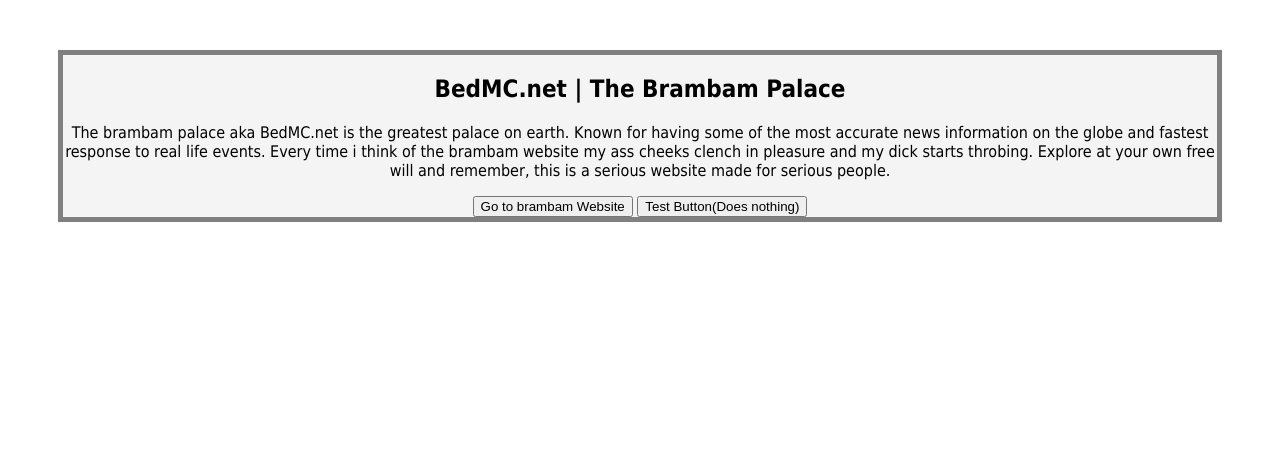
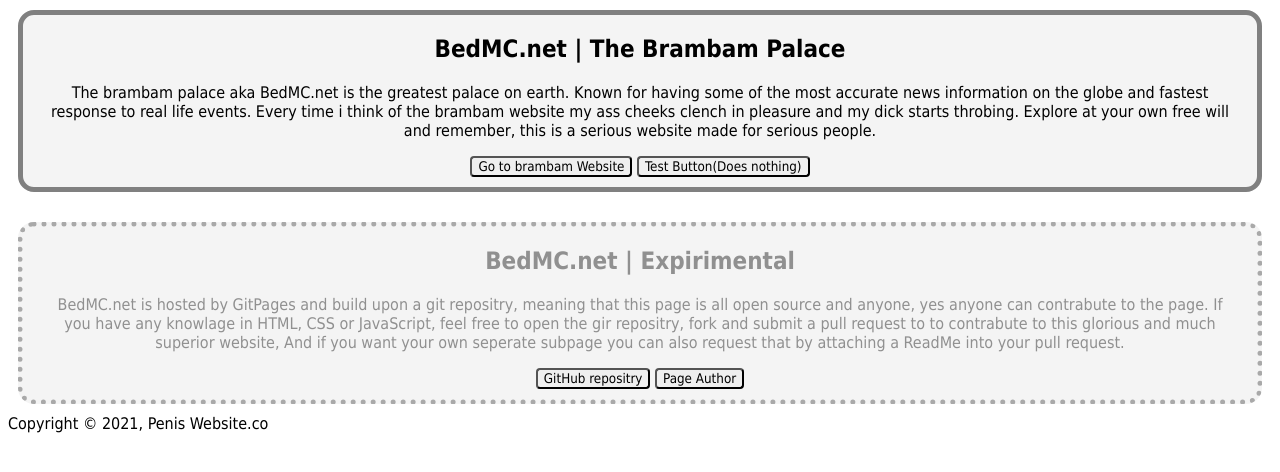
Before and after one commit to DurpDaCrooze/HTML, a plain HTML site: page index.html in a window 1280 px wide. Drawn offline with Linux system fonts and the light colour scheme.

Commit message:
Menu | Major design/content update
Design
-Improved index page design layout
-Added padding where necessary
-Tweaked margins

Content
-Added new section to index page(Experimental)
-Added links to GitHub repository
-Added footer to index page

Code
-Cleaned up index.html
-Optimised the use of class rather then id for multi use tag identifiers
-Tweaked some id/class identifier names for easier use

```diff
--- a/css/style-index.css
+++ b/css/style-index.css
@@ -1,7 +1,49 @@
+*{
+        font-family: Tahoma, Geneva, sans-serif;
+}
+
 #box1{
-    font-family: Tahoma, Geneva, sans-serif;
-    margin: 50px;
+    margin: 10px;
     text-align: center;
     background: #f4f4f4;
     border: 5px grey solid;
+    border-radius: 16px;
 }
+
+#box2{
+    margin: 10px;
+    margin-top:30px;
+    text-align: center;
+    background: #f4f4f4;
+    border: 5px #a9a9a9 dotted;
+    border-radius: 16px;
+}
+
+#box2-title{
+    color: #909090;
+}
+
+#box-bodytext{
+    padding-left: 20px;
+    padding-right: 20px;
+}
+
+#box2-bodytext{
+    color: #909090;
+    padding-left: 20px;
+    padding-right: 20px;
+}
+
+.buttons-section{
+    align-self: center;
+    padding-bottom: 10px;
+}
+
+.buttons{
+    border-radius: 4px;
+
+}
+
+#footer{
+
+}
--- a/index.html
+++ b/index.html
@@ -8,12 +8,22 @@
     <section>
         <div id="box1">
             <h1>BedMC.net | The Brambam Palace</h1>
-            <p>The brambam palace aka BedMC.net is the greatest palace on earth. Known for having some of the most accurate news information on the globe and fastest response to real life events. Every time i think of the brambam website my ass cheeks clench in pleasure and my dick starts throbing. Explore at your own free will and remember, this is a serious website made for serious people.</p>
-            <div>
-                <a href="peniswebsite.html"><button type=button>Go to brambam Website</button></a>
-                <button>Test Button(Does nothing)</button>
+            <p id="box-bodytext">The brambam palace aka BedMC.net is the greatest palace on earth. Known for having some of the most accurate news information on the globe and fastest response to real life events. Every time i think of the brambam website my ass cheeks clench in pleasure and my dick starts throbing. Explore at your own free will and remember, this is a serious website made for serious people.</p>
+            <div class="buttons-section">
+                <a href="peniswebsite.html"><button type=button class="buttons">Go to brambam Website</button></a>
+                <button class="buttons">Test Button(Does nothing)</button>
+            </div>
+        </div>
+
+        <div id="box2">
+            <h1 id="box2-title">BedMC.net | Expirimental</h1>
+            <p id="box2-bodytext">BedMC.net is hosted by GitPages and build upon a git repositry, meaning that this page is all open source and anyone, yes anyone can contrabute to the page. If you have any knowlage in HTML, CSS or JavaScript, feel free to open the gir repositry, fork and submit a pull request to to contrabute to this glorious and much superior website, And if you want your own seperate subpage you can also request that by attaching a ReadMe into your pull request.</p>
+            <div class="buttons-section">
+                <a href="https://github.com/DurpDaCrooze/HTML.git" class="buttons" target="_blank"><button type=button class="buttons">GitHub repositry</button></a>
+                <a href="https://github.com/DurpDaCrooze" target="_blank"><button class="buttons">Page Author</button></a>
             </div>
         </div>
         </section>
+        <footer id="footer">Copyright &copy; 2021, Penis Website.co</footer>
     </body>
 </html>
```
Also changed, not shown: peniswebsite.html (+1 -1 lines), css/style-peniswebsite.css (renamed from css/style.css).
